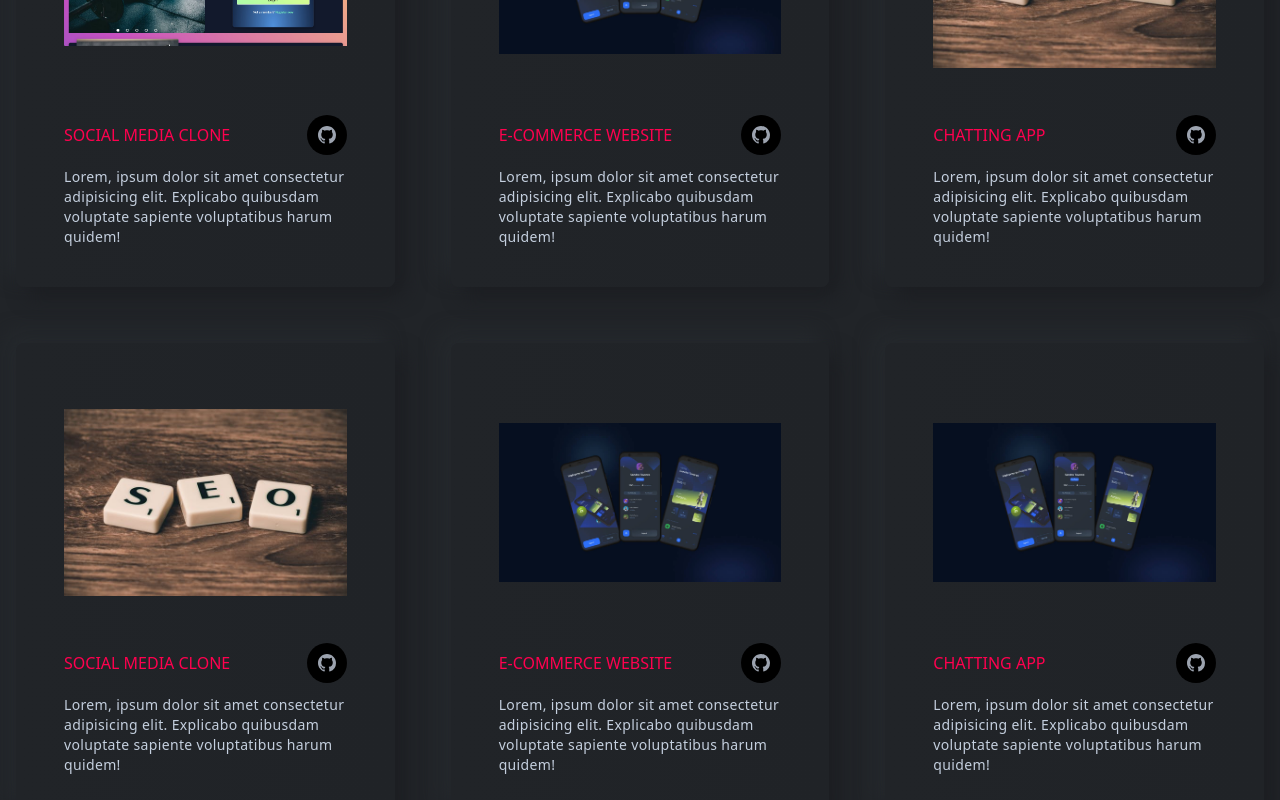
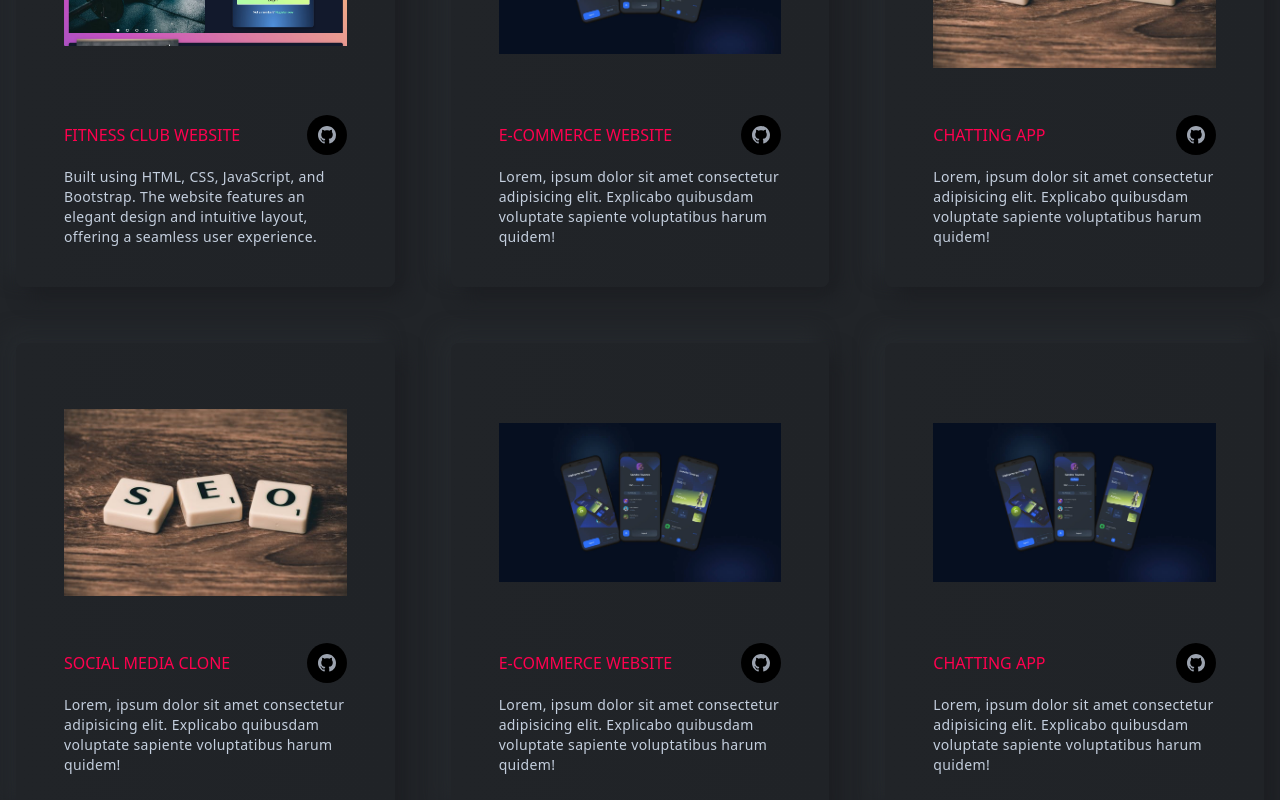
Before and after one commit to Rishabh-mikku/Portfolio, a React (Vite) app: page / in a window 1280 px wide. Shown: the part 2540-3340 px from the top of the page. Built offline with nearby package versions, Linux system fonts and the light colour scheme.

Commit message:
20240608 First project completed

```diff
--- a/src/components/Projects/Projects.jsx
+++ b/src/components/Projects/Projects.jsx
@@ -19,40 +19,45 @@ const Projects = () => {
       </div>
       <div className="grid grid-cols-1 md:grid-cols-2 xl:grid-cols-3 gap-6 xl:gap-14">
         <ProjectsCard
-          title="SOCIAL MEDIA CLONE"
-          des=" Lorem, ipsum dolor sit amet consectetur adipisicing elit.
-              Explicabo quibusdam voluptate sapiente voluptatibus harum quidem!"
+          title="FITNESS CLUB WEBSITE"
+          des="Built using HTML, CSS, JavaScript, and Bootstrap. The website features an elegant design and intuitive layout, offering a seamless user experience."
           src={projectOne}
+          github_link = "https://github.com/Rishabh-mikku/Fitness-Club-Website"
         />
         <ProjectsCard
           title="E-commerce Website"
           des=" Lorem, ipsum dolor sit amet consectetur adipisicing elit.
               Explicabo quibusdam voluptate sapiente voluptatibus harum quidem!"
           src={projectTwo}
+          github_link = "https://github.com/Rishabh-mikku/Fitness-Club-Website"
         />
         <ProjectsCard
           title="Chatting App"
           des=" Lorem, ipsum dolor sit amet consectetur adipisicing elit.
               Explicabo quibusdam voluptate sapiente voluptatibus harum quidem!"
           src={projectThree}
+          github_link = "https://github.com/Rishabh-mikku/Fitness-Club-Website"
         />
         <ProjectsCard
           title="SOCIAL MEDIA CLONE"
           des=" Lorem, ipsum dolor sit amet consectetur adipisicing elit.
               Explicabo quibusdam voluptate sapiente voluptatibus harum quidem!"
           src={projectThree}
+          github_link = "https://github.com/Rishabh-mikku/Fitness-Club-Website"
         />
         <ProjectsCard
           title="E-commerce Website"
           des=" Lorem, ipsum dolor sit amet consectetur adipisicing elit.
               Explicabo quibusdam voluptate sapiente voluptatibus harum quidem!"
           src={projectTwo}
+          github_link = "https://github.com/Rishabh-mikku/Fitness-Club-Website"
         />
         <ProjectsCard
           title="Chatting App"
           des=" Lorem, ipsum dolor sit amet consectetur adipisicing elit.
               Explicabo quibusdam voluptate sapiente voluptatibus harum quidem!"
           src={projectTwo}
+          github_link = "https://github.com/Rishabh-mikku/Fitness-Club-Website"
         />
       </div>
     </section>
--- a/src/components/Projects/ProjectsCard.jsx
+++ b/src/components/Projects/ProjectsCard.jsx
@@ -2,7 +2,7 @@ import React from 'react'
 import { BsGithub } from "react-icons/bs";
 
 
-const ProjectsCard = ({ title, des, src }) => {
+const ProjectsCard = ({ title, des, src, github_link }) => {
   return (
     <div className="w-full p-4 xl:px-12 h-auto xl:py-10 rounded-lg shadow-shadowOne flex flex-col bg-gradient-to-r from-bodyColor to-[#202327] group hover:bg-gradient-to-b hover:from-gray-900 hover:gray-900 transition-colors duration-1000">
       <div className="w-full h-[80%] overflow-hidden rounded-lg">
@@ -20,7 +20,7 @@ const ProjectsCard = ({ title, des, src }) => {
             </h3>
             <div className="flex gap-2">
               <span className="text-lg w-10 h-10 rounded-full bg-black inline-flex justify-center items-center text-gray-400 hover:text-designColor duration-300 cursor-pointer">
-                <BsGithub />
+                <a href={github_link} target='_blank'><BsGithub /></a>
               </span>
             </div>
           </div>
```
